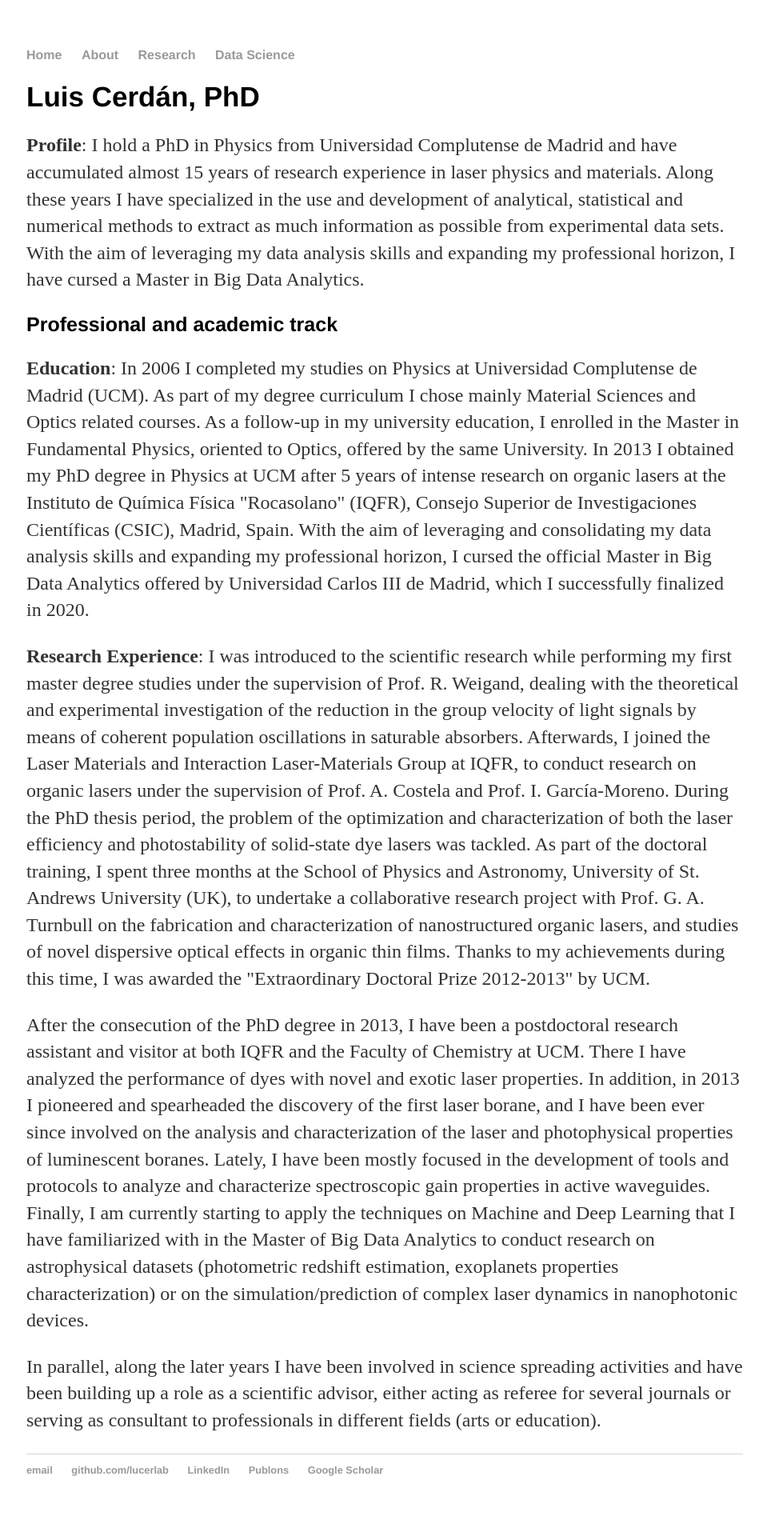
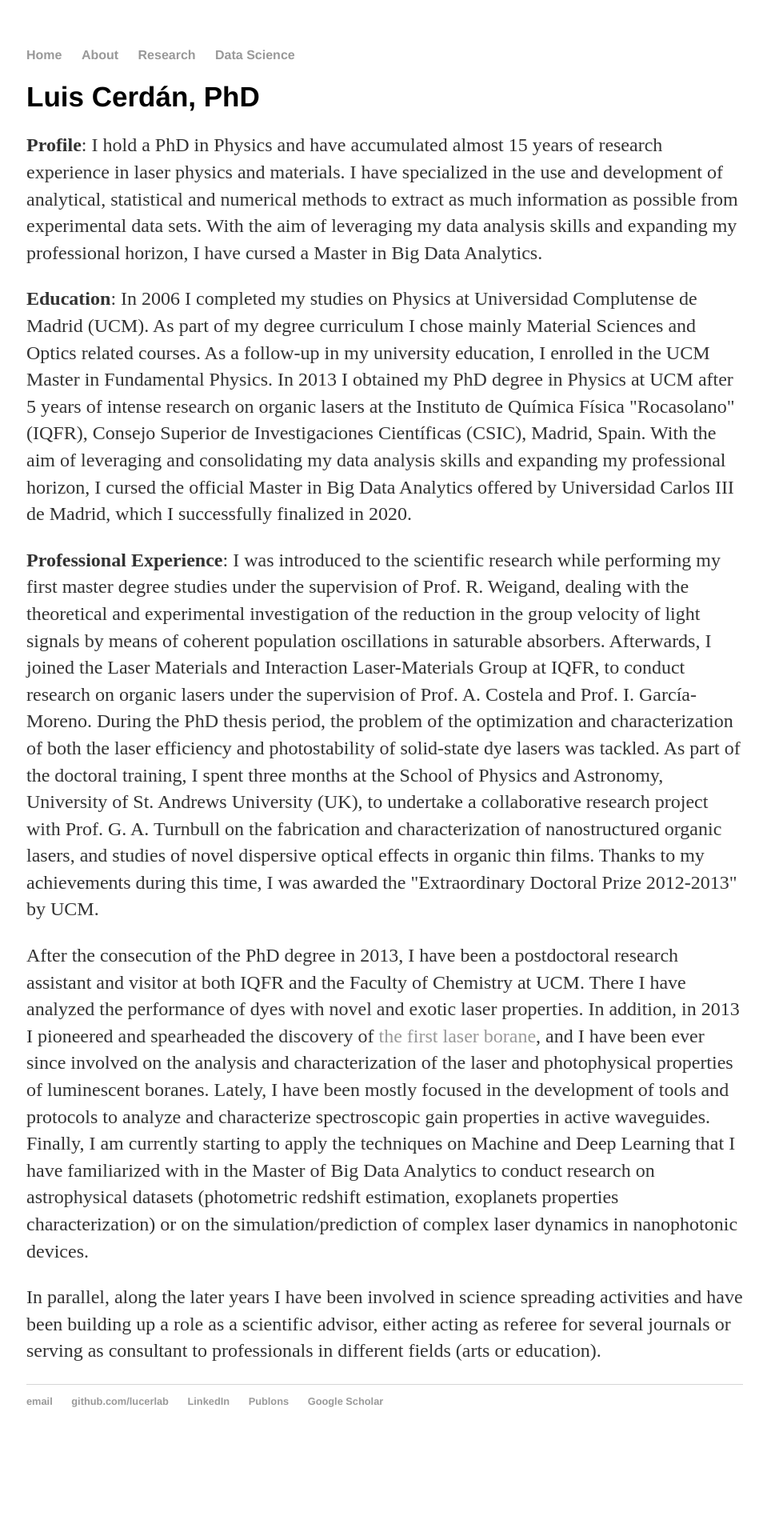
Before and after one commit to lucerlab/lucerlab.github.io, a Jekyll site: the page built from about/index.html, in a window 1280 px wide. Shown: the whole page at 80% size, without its empty margins (159-1118 px from the left). Built offline with Jekyll 4.4.1, drawn with Linux system fonts in a browser that asks for light colours; after the commit the page ends 1819 px from its top, so only the background shows below that.

Commit message:
Update index.html

```diff
--- a/about/index.html
+++ b/about/index.html
@@ -9,24 +9,22 @@ title: LuCer Lab
 
 <p>
 
-<b>Profile</b>: I hold a PhD in Physics from Universidad Complutense de Madrid and have accumulated almost 15
-years of research experience in laser physics and materials. Along these years I have specialized in the use and
+<b>Profile</b>: I hold a PhD in Physics and have accumulated almost 15
+years of research experience in laser physics and materials. I have specialized in the use and
  development of analytical, statistical and numerical methods to extract as much information as possible from experimental
  data sets. With the aim of leveraging my data analysis skills and expanding my professional horizon, I have cursed a Master in Big Data Analytics.   </p>
-
-<h1 style="font-size:25px;">Professional and academic track</h1>
 
 	<p>
 <b>Education</b>: In 2006 I completed my studies on Physics at Universidad Complutense de Madrid (UCM). As part of my degree
 curriculum I chose mainly Material Sciences and Optics related courses. As a follow-up in my university education, I
-enrolled in the Master in Fundamental Physics, oriented to Optics, offered by the same University. In 2013 I obtained my PhD
+enrolled in the UCM Master in Fundamental Physics. In 2013 I obtained my PhD
 degree in Physics at UCM after 5 years of intense research on organic lasers at the Instituto de Química Física "Rocasolano" (IQFR),
 Consejo Superior de Investigaciones Científicas (CSIC), Madrid, Spain. With the aim of
 leveraging and consolidating my data analysis skills and expanding my professional horizon, I cursed the
 official Master in Big Data Analytics offered by Universidad Carlos III de Madrid, which I successfully finalized in 2020. </p>
 
 <p>
-<b>Research Experience</b>: I was introduced to the scientific research while performing my first master degree studies under the supervision of
+<b>Professional Experience</b>: I was introduced to the scientific research while performing my first master degree studies under the supervision of
 Prof. R. Weigand, dealing with the theoretical and experimental investigation of the reduction in the group velocity of
 light signals by means of coherent population oscillations in saturable absorbers. Afterwards, I joined the Laser Materials
 and Interaction Laser-Materials Group at IQFR, to conduct research on organic lasers under the supervision of Prof. A. Costela and
@@ -37,15 +35,15 @@ doctoral training, I spent three months at the School of Physics and Astronomy,
 of nanostructured organic lasers, and studies of novel dispersive optical effects in organic thin films. Thanks to my
 achievements during this time, I was awarded the "Extraordinary Doctoral Prize 2012-2013" by UCM.</p>
 
+
+
 <p>
 After the consecution of the PhD degree in 2013, I have been a postdoctoral research assistant and visitor at both
 IQFR and the Faculty of Chemistry at UCM. There I have analyzed the performance of dyes with novel and exotic
-laser properties. In addition, in 2013 I pioneered and spearheaded the discovery of the first laser borane, and
-I have been ever since involved on the analysis and characterization of the laser and photophysical properties
-of luminescent boranes. Lately, I have been
-mostly focused in the development of tools and protocols to analyze and characterize spectroscopic gain properties in
-active waveguides. Finally, I am currently starting to apply
-the techniques on Machine and Deep Learning that I have familiarized with in the Master of Big Data Analytics to
+laser properties. In addition, in 2013 I pioneered and spearheaded the discovery of <a href="https://www.nature.com/articles/ncomms6958/">the first laser borane</a>,
+and I have been ever since involved on the analysis and characterization of the laser and photophysical properties
+of luminescent boranes. Lately, I have been mostly focused in the development of tools and protocols to analyze and characterize spectroscopic gain properties in
+active waveguides. Finally, I am currently starting to apply the techniques on Machine and Deep Learning that I have familiarized with in the Master of Big Data Analytics to
 conduct research on astrophysical datasets (photometric redshift estimation, exoplanets properties characterization) or on the
 simulation/prediction of complex laser dynamics in nanophotonic devices.</p>
 
```
